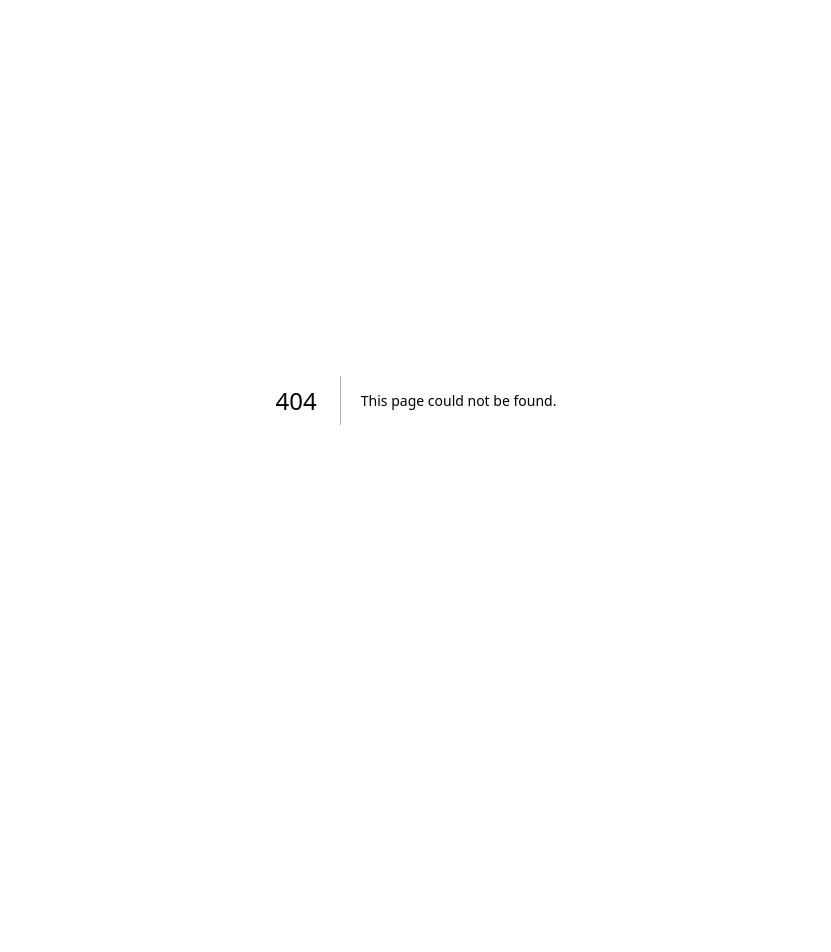
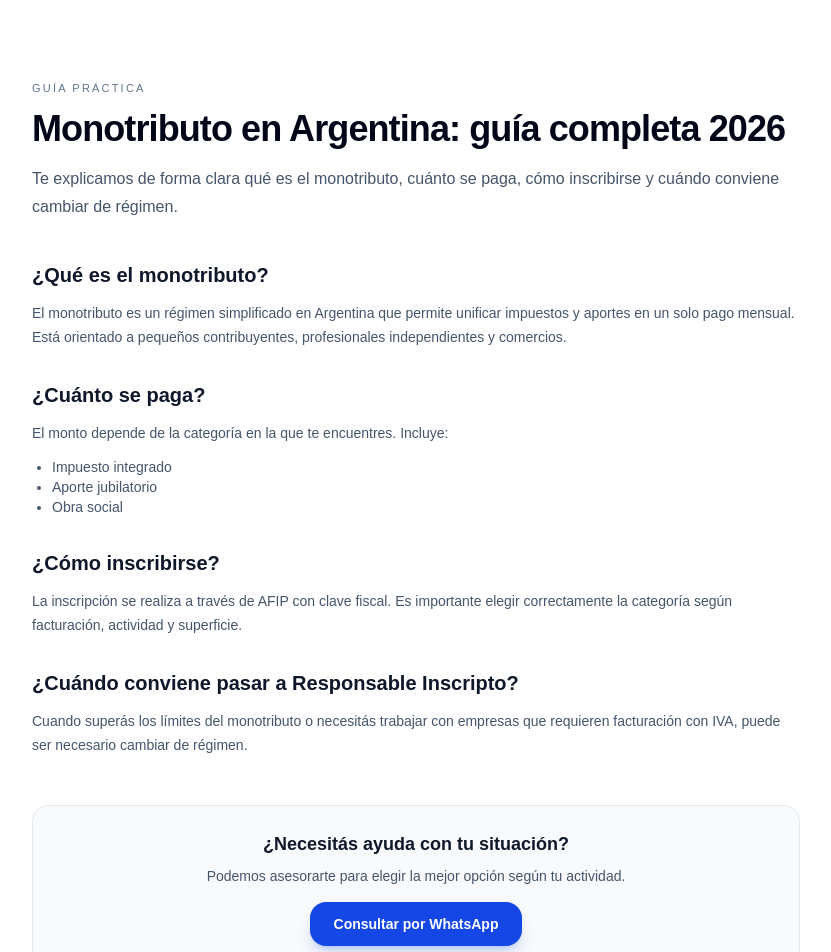
Before and after one commit to diegoartola/garciastefano-web, a Next.js app: page /monotributo-argentina in a window 1280 px wide. Before the commit this address had no page. Shown: the top 952 px of the page, without its empty margins (224-1055 px from the left). Before the commit the page ends 800 px from the top, so only its background shows below. Built offline with nearby package versions, Linux system fonts and the light colour scheme.

Commit message:
Add featured monotributo article in novedades

```diff
--- /dev/null
+++ b/app/monotributo-argentina/page.tsx
@@ -0,0 +1,104 @@
+import type { Metadata } from "next";
+
+export const metadata: Metadata = {
+  title: "Monotributo 2026 Argentina: categorías, costos y guía completa",
+  description:
+    "Guía completa de monotributo en Argentina: categorías actualizadas, cuánto se paga, cómo inscribirse y cuándo conviene pasar a responsable inscripto.",
+};
+
+export default function Page() {
+  return (
+    <main className="px-4 py-16 md:px-6 md:py-20">
+      <div className="mx-auto max-w-3xl">
+        {/* HEADER */}
+        <p className="text-[11px] uppercase tracking-[0.2em] text-slate-500">
+          Guía práctica
+        </p>
+
+        <h1 className="mt-3 text-3xl font-bold tracking-tight text-slate-950 md:text-4xl">
+          Monotributo en Argentina: guía completa 2026
+        </h1>
+
+        <p className="mt-4 text-base leading-7 text-slate-600">
+          Te explicamos de forma clara qué es el monotributo, cuánto se paga,
+          cómo inscribirse y cuándo conviene cambiar de régimen.
+        </p>
+
+        {/* SECCIÓN 1 */}
+        <section className="mt-10">
+          <h2 className="text-xl font-semibold text-slate-900">
+            ¿Qué es el monotributo?
+          </h2>
+
+          <p className="mt-3 text-sm leading-6 text-slate-600">
+            El monotributo es un régimen simplificado en Argentina que permite
+            unificar impuestos y aportes en un solo pago mensual. Está orientado
+            a pequeños contribuyentes, profesionales independientes y comercios.
+          </p>
+        </section>
+
+        {/* SECCIÓN 2 */}
+        <section className="mt-8">
+          <h2 className="text-xl font-semibold text-slate-900">
+            ¿Cuánto se paga?
+          </h2>
+
+          <p className="mt-3 text-sm leading-6 text-slate-600">
+            El monto depende de la categoría en la que te encuentres. Incluye:
+          </p>
+
+          <ul className="mt-3 list-disc pl-5 text-sm text-slate-600">
+            <li>Impuesto integrado</li>
+            <li>Aporte jubilatorio</li>
+            <li>Obra social</li>
+          </ul>
+        </section>
+
+        {/* SECCIÓN 3 */}
+        <section className="mt-8">
+          <h2 className="text-xl font-semibold text-slate-900">
+            ¿Cómo inscribirse?
+          </h2>
+
+          <p className="mt-3 text-sm leading-6 text-slate-600">
+            La inscripción se realiza a través de AFIP con clave fiscal. Es
+            importante elegir correctamente la categoría según facturación,
+            actividad y superficie.
+          </p>
+        </section>
+
+        {/* SECCIÓN 4 */}
+        <section className="mt-8">
+          <h2 className="text-xl font-semibold text-slate-900">
+            ¿Cuándo conviene pasar a Responsable Inscripto?
+          </h2>
+
+          <p className="mt-3 text-sm leading-6 text-slate-600">
+            Cuando superás los límites del monotributo o necesitás trabajar con
+            empresas que requieren facturación con IVA, puede ser necesario
+            cambiar de régimen.
+          </p>
+        </section>
+
+        {/* CTA FINAL */}
+        <div className="mt-12 rounded-2xl border border-slate-200 bg-slate-50 p-6 text-center">
+          <h3 className="text-lg font-semibold text-slate-900">
+            ¿Necesitás ayuda con tu situación?
+          </h3>
+
+          <p className="mt-2 text-sm text-slate-600">
+            Podemos asesorarte para elegir la mejor opción según tu actividad.
+          </p>
+
+          <a
+            href="https://wa.me/5492215035412?text=Hola,%20quiero%20consultar%20por%20monotributo"
+            target="_blank"
+            className="mt-4 inline-block rounded-2xl bg-blue-700 px-6 py-3 text-sm font-semibold text-white shadow-lg shadow-blue-700/20 transition hover:bg-blue-800"
+          >
+            Consultar por WhatsApp
+          </a>
+        </div>
+      </div>
+    </main>
+  );
+}
--- a/app/page.tsx
+++ b/app/page.tsx
@@ -468,6 +468,28 @@ export default async function Home() {
               actualizados a clientes, profesionales y empresas.
             </p>
           </div>
+          <div className="rounded-2xl border border-blue-200 bg-blue-50 p-5">
+            <p className="text-[11px] uppercase tracking-[0.2em] text-blue-700">
+              Guía práctica
+            </p>
+
+            <h3 className="mt-2 text-lg font-semibold text-slate-900">
+              Monotributo en Argentina: guía completa 2026
+            </h3>
+
+            <p className="mt-2 text-sm text-slate-600">
+              Qué es, cuánto se paga, cómo inscribirse y cuándo conviene cambiar
+              de régimen.
+            </p>
+
+            <a
+              href="/monotributo-argentina"
+              className="mt-3 inline-block text-sm font-semibold text-blue-700 hover:underline"
+            >
+              Leer guía completa →
+            </a>
+            <span className="text-xs text-blue-700 font-medium">Destacado</span>
+          </div>
 
           <div className="mt-12 grid gap-6 md:mt-14 md:grid-cols-2 xl:grid-cols-4">
             {officialUpdates.map((item) => (
```
